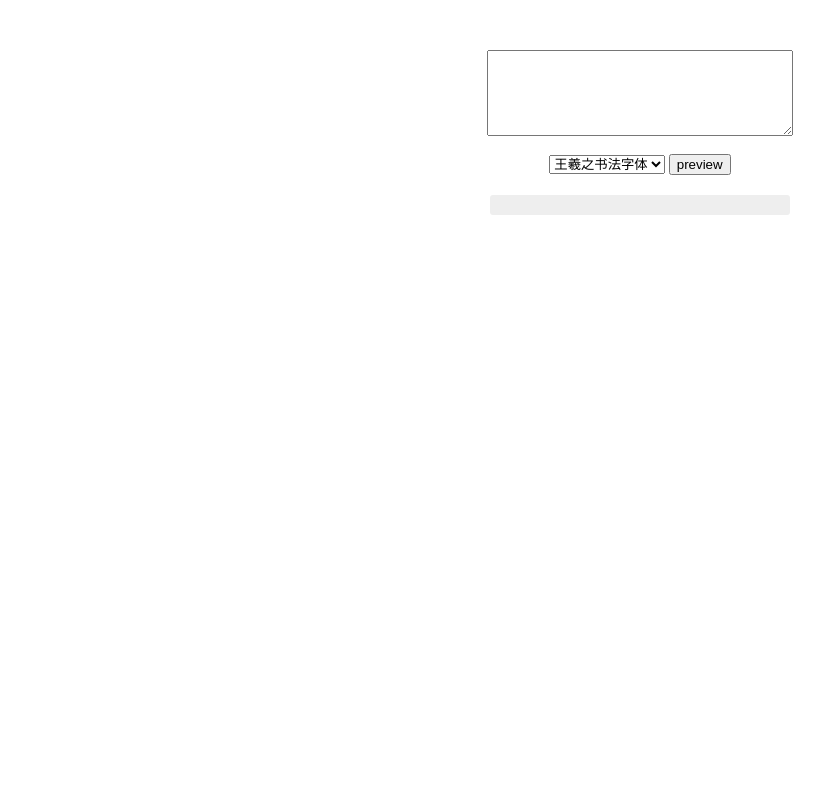
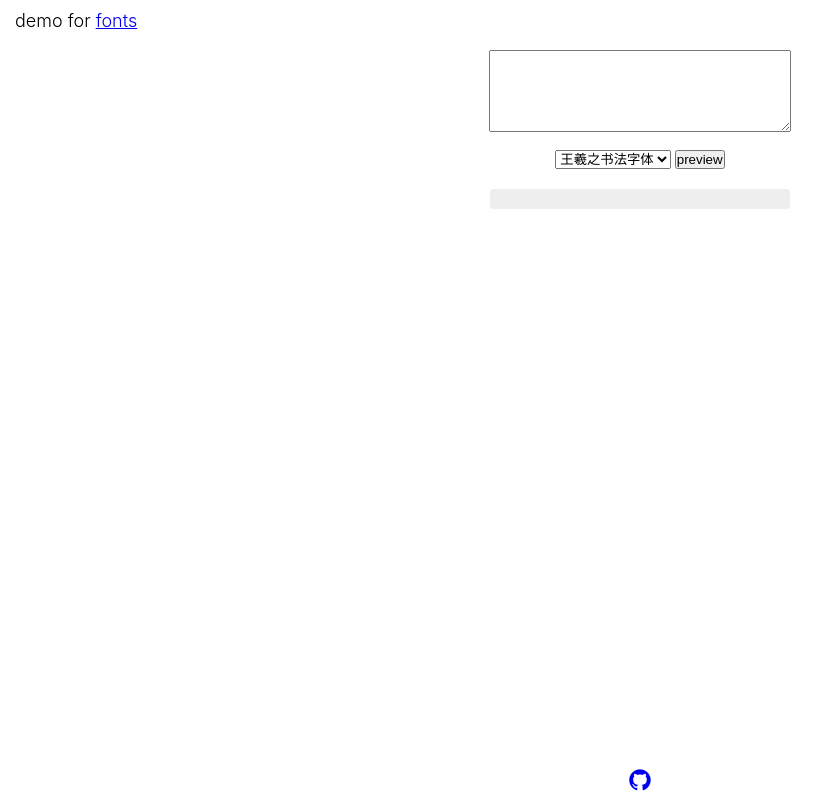
Before and after one commit to going-merry0/fonts-demo, a website: page src/index.html in a window 1280 px wide. Shown: the whole page, without its empty margins (0-840 px from the left). Drawn offline with nearby package versions, Linux system fonts and the light colour scheme.

Commit message:
update style

```diff
--- a/src/index.html
+++ b/src/index.html
@@ -6,7 +6,13 @@
   <meta name="viewport" content="width=device-width, initial-scale=1.0">
   <meta http-equiv="X-UA-Compatible" content="ie=edge">
   <title>fonts - demo</title>
+  <link href="https://cdn.bootcss.com/font-awesome/4.7.0/css/font-awesome.min.css" rel="stylesheet">
   <style>
+    * {
+      margin: 0;
+      padding: 0;
+    }
+
     body {
       font-family: -apple-system, BlinkMacSystemFont, "Segoe UI", Roboto, "Helvetica Neue", Arial, sans-serif;
       font-size: 12px;
@@ -59,11 +65,30 @@
     #notify.err {
       background-color: #DD4C35;
     }
+
+    #bottom {
+      position: fixed;
+      height: 35px;
+      width: 100%;
+      bottom: 0;
+      text-align: center;
+      font-size: 25px;
+    }
+
+    h2 {
+      position: absolute;
+      left: 15px;
+      top: 10px;
+      font-weight: 300;
+    }
   </style>
 </head>
 
 <body>
   <div id="main">
+    <h2>demo for
+      <a href="https://github.com/hsiaosiyuan0/fonts" target="_black">fonts</a>
+    </h2>
     <div>
       <textarea id="src" cols="30" rows="10"></textarea>
     </div>
@@ -77,6 +102,11 @@
     </div>
     <div id="preview"></div>
     <div id="notify" class="ok">OK</div>
+  </div>
+  <div id="bottom">
+    <a class="github" href="https://github.com/hsiaosiyuan0">
+      <i class="fa fa-github"></i>
+    </a>
   </div>
 </body>
 <script src="https://cdn.bootcss.com/jquery/2.1.0/jquery.js"></script>
```
